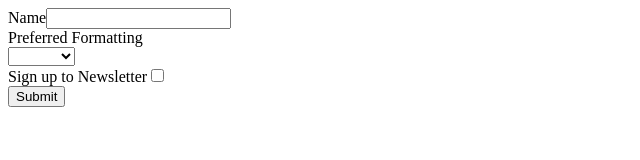
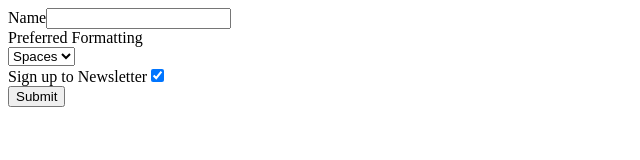
Before and after one commit to fuhrn/React-Awesome-Form, a React (Create React App) app: page / in a window 1280 px wide. Shown: the top 160 px of the page, without its empty margins (0-640 px from the left). Built offline with nearby package versions, Linux system fonts and the light colour scheme.

Commit message:
Set an Initial Value of a Form Field using redux-form

```diff
--- a/src/App.js
+++ b/src/App.js
@@ -5,9 +5,19 @@
   submit = values => {
     window.alert(JSON.stringify(values, null, 4))
   }
+
+  getInitialValues() {
+    return {
+      preference: 'spaces',
+      newsletter: true
+    }
+  }
+
   render() {
     return (
-      <RegisterForm onSubmit={this.submit} />
+      <RegisterForm onSubmit={this.submit}
+      initialValues={this.getInitialValues()}
+      />
     );
   }
 }
--- a/src/components/fields/index.js
+++ b/src/components/fields/index.js
@@ -16,7 +16,6 @@
         <label>{props.label}</label>
       </div>
       <select {...props.input}>
-        <option />
         <option value="tabs">Tabs</option>
         <option value="spaces">Spaces</option>
       </select>
```
